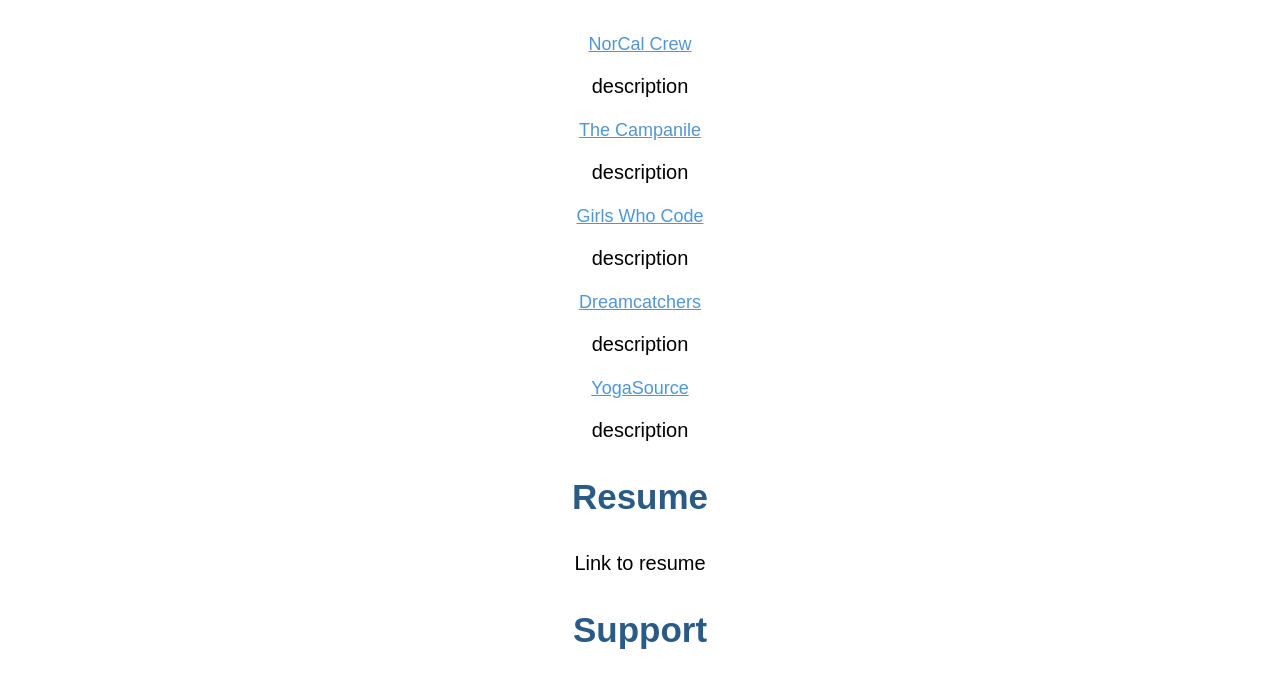
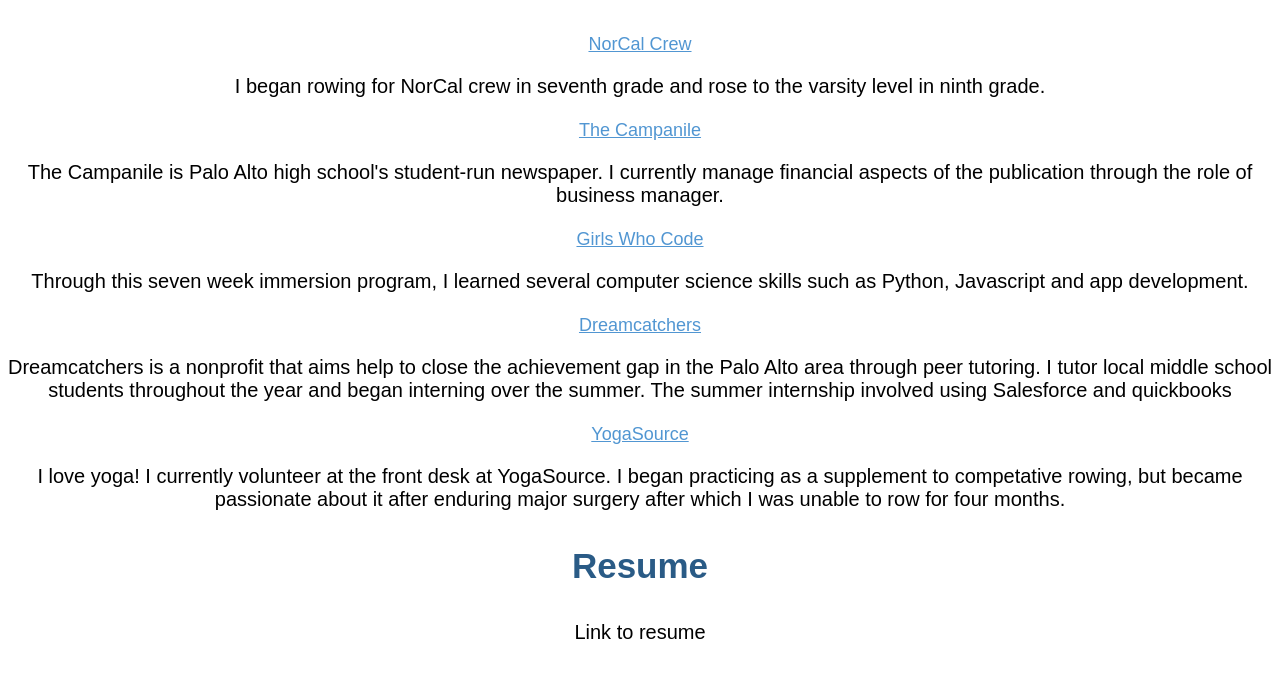
Before and after one commit to kianatavakoli/kianatavakoli.github.io, a plain HTML site: page index.html in a window 1280 px wide. Shown: the part 621-1297 px from the top of the page. Drawn offline with Linux system fonts and the light colour scheme; a script that the page names is missing.

Commit message:
Added descriptions

```diff
--- a/index.html
+++ b/index.html
@@ -131,15 +131,15 @@
     <center><h2><p style="color: rgb(42,91,134);font-size: 35px;">Portfolio</h2>
 
     <center><p><a href = "https://norcalcrew.org/" target="_blank">NorCal Crew</a><p>
-      <p>description<p>
+      <p>I began rowing for NorCal crew in seventh grade and rose to the varsity level in ninth grade.<p>
     <center><p><a href = "https://thecampanile.org/author/kianatavakoli/" target="_blank">The Campanile</a><p>
-      <p>description<p>
+      <p>The Campanile is Palo Alto high school's student-run newspaper. I currently manage financial aspects of the publication through the role of business manager.<p>
     <center><p><a href = "https://girlswhocode.com/" target="_blank">Girls Who Code</a><p>
-      <p>description<p>
+      <p>Through this seven week immersion program, I learned several computer science skills such as Python, Javascript and app development.<p>
     <center><p><a href = "https://www.dreamcatchersyouth.org/" target="_blank">Dreamcatchers</a><p>
-      <p>description<p>
+      <p>Dreamcatchers is a nonprofit that aims help to close the achievement gap in the Palo Alto area through peer tutoring. I tutor local middle school students throughout the year and began interning over the summer. The summer internship involved using Salesforce and quickbooks<p>
     <center><p><a href = "https://yogasource.com/" target="_blank">YogaSource</a><p>
-      <p>description<p>
+      <p>I love yoga! I currently volunteer at the front desk at YogaSource. I began practicing as a supplement to competative rowing, but became passionate about it after enduring major surgery after which I was unable to row for four months.<p>
     <center><div>
 
     <center><h2><p style="color: rgb(42,91,134);font-size: 35px;">Resume</h2>
```
